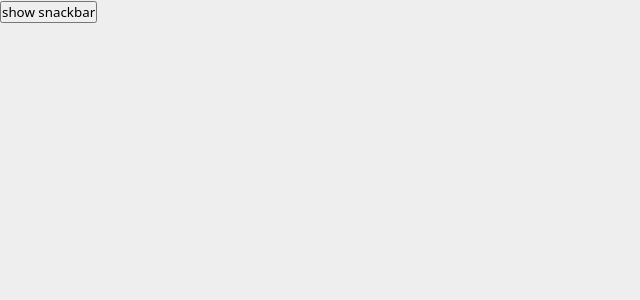
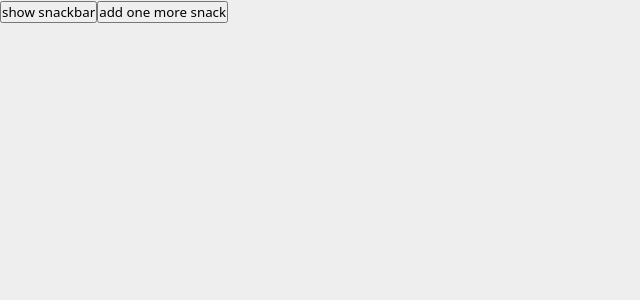
Before and after one commit to tzynwang/react-snackbar, a React app: page / in a window 1280 px wide. Shown: the top 300 px of the page, without its empty margins (0-640 px from the left). Built offline with nearby package versions, Linux system fonts and the light colour scheme.

Commit message:
[feat] add SnackMultiple

```diff
--- a/src/components/App/index.tsx
+++ b/src/components/App/index.tsx
@@ -1,9 +1,31 @@
 import React, { memo, useState } from 'react';
 import Snack from '@Components/Common/Snack';
+import SnackMultiple from '@Components/Common/SnackMultiple';
+import type { Snacks } from '@Components/Common/SnackMultiple/types';
 
 function App(): React.ReactElement {
   /* States */
   const [show, setShow] = useState<boolean>(false);
+  const [snacks, setSnacks] = useState<Snacks>([]);
+
+  /* Functions */
+  const addNewSnack = (): void => {
+    setSnacks([
+      ...snacks,
+      {
+        id: snacks.length.toString(),
+        show: true,
+        children: <div>multiple snack: {snacks.length}</div>,
+        pauseOnHover: true,
+      },
+    ]);
+  };
+  const removeOneSnack = (snackId: unknown) => {
+    const id = snackId as string;
+    setSnacks((prev) =>
+      prev.map((p) => (p.id === id ? { ...p, show: false } : p))
+    );
+  };
 
   /* Main */
   return (
@@ -11,9 +33,13 @@ function App(): React.ReactElement {
       <button type="button" onClick={() => setShow(true)}>
         show snackbar
       </button>
+      <button type="button" onClick={addNewSnack}>
+        add one more snack
+      </button>
       <Snack show={show} onClose={() => setShow(false)} pauseOnHover>
         <div>hello world</div>
       </Snack>
+      <SnackMultiple snacks={snacks} onClose={removeOneSnack} />
     </div>
   );
 }
```
